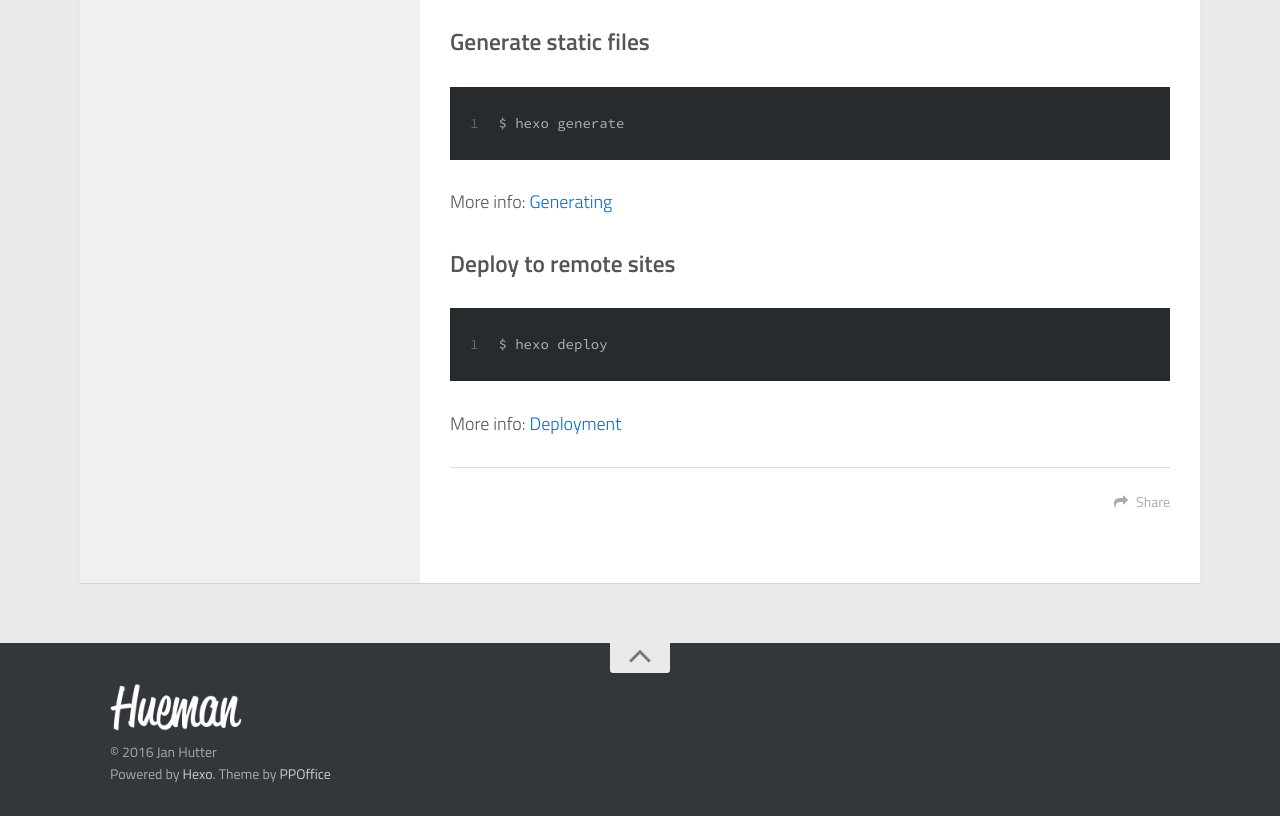
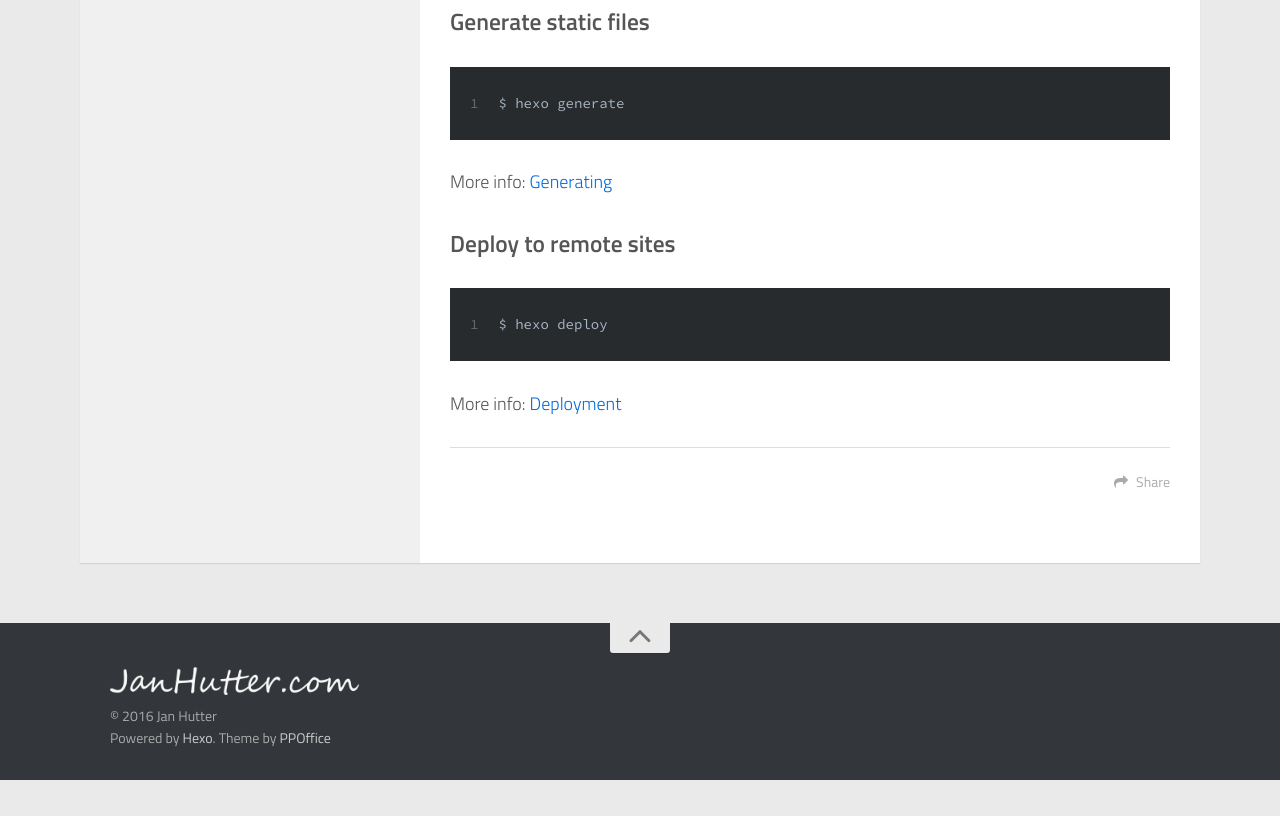
Before and after one commit to tschaena/tschaena.github.io, a plain HTML site: page 2016/04/hello-world/index.html in a window 1280 px wide. Shown: the part 997-1813 px from the top of the page. After the commit the page ends 1777 px from the top, so only its background shows below. Drawn offline with Linux system fonts and the light colour scheme; a script that the page names is missing.

Commit message:
Site updated: 2016-04-10 16:03:56

```diff
--- a/2016/04/hello-world/index.html
+++ b/2016/04/hello-world/index.html
@@ -166,7 +166,7 @@ Quick">
 
 
 
-    <a data-url="http://www.janhutter.com/2016/04/hello-world/" data-id="cimumkcbj0000vkvicxde5x47" class="article-share-link"><i class="fa fa-share"></i>Share</a>
+    <a data-url="http://www.janhutter.com/2016/04/hello-world/" data-id="cimun5c8b00000wviyygemd24" class="article-share-link"><i class="fa fa-share"></i>Share</a>
 <script>
     (function ($) {
         $('body').on('click', function() {
--- a/css/style.css
+++ b/css/style.css
@@ -267,14 +267,14 @@ code {
 .logo {
   display: block;
   padding: 10px 0;
-  width: 165px;
-  height: 60px;
-  background-image: url("images/logo-header.png");
+  width: 311px;
+  height: 40px;
+  background-image: url("/images/logo-header.png");
   background-position: 0px 10px;
   background-repeat: no-repeat;
-  -webkit-background-size: 165px 60px;
-  -moz-background-size: 165px 60px;
-  background-size: 165px 60px;
+  -webkit-background-size: 311px 40px;
+  -moz-background-size: 311px 40px;
+  background-size: 311px 40px;
 }
 .main-body {
   margin-top: -60px;
@@ -371,7 +371,7 @@ code {
 #header-title .subtitle {
   font-size: 16px;
   font-style: italic;
-  line-height: 70px;
+  line-height: 50px;
   color: rgba(255,255,255,0.7);
   text-shadow: 0 1px rgba(0,0,0,0.2);
 }
@@ -1581,11 +1581,11 @@ a.article-title:hover {
   line-height: 22px;
 }
 #footer .logo {
-  width: 132px;
-  height: 48px;
-  -webkit-background-size: 132px 48px;
-  -moz-background-size: 132px 48px;
-  background-size: 132px 48px;
+  width: 248.8px;
+  height: 32px;
+  -webkit-background-size: 248.8px 32px;
+  -moz-background-size: 248.8px 32px;
+  background-size: 248.8px 32px;
 }
 i.icon {
   display: inline-block;
```
